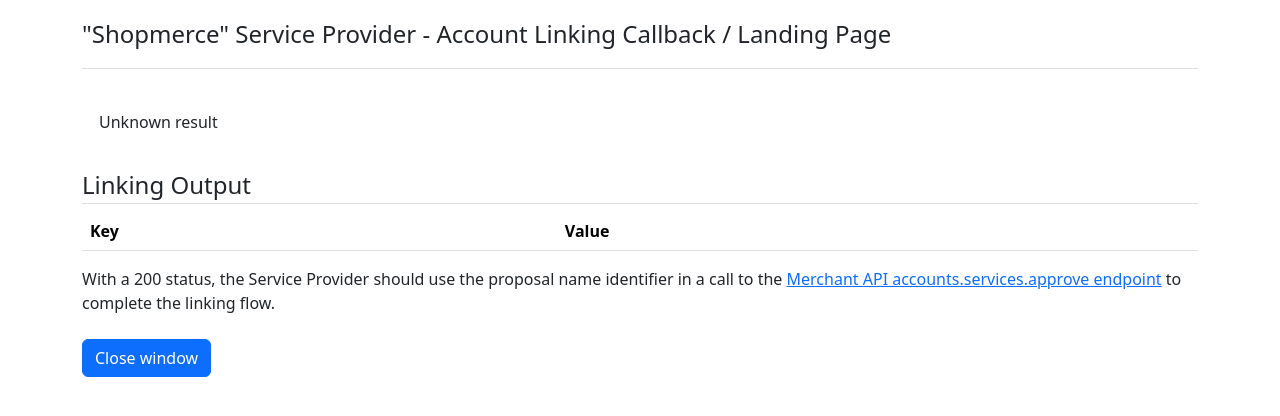
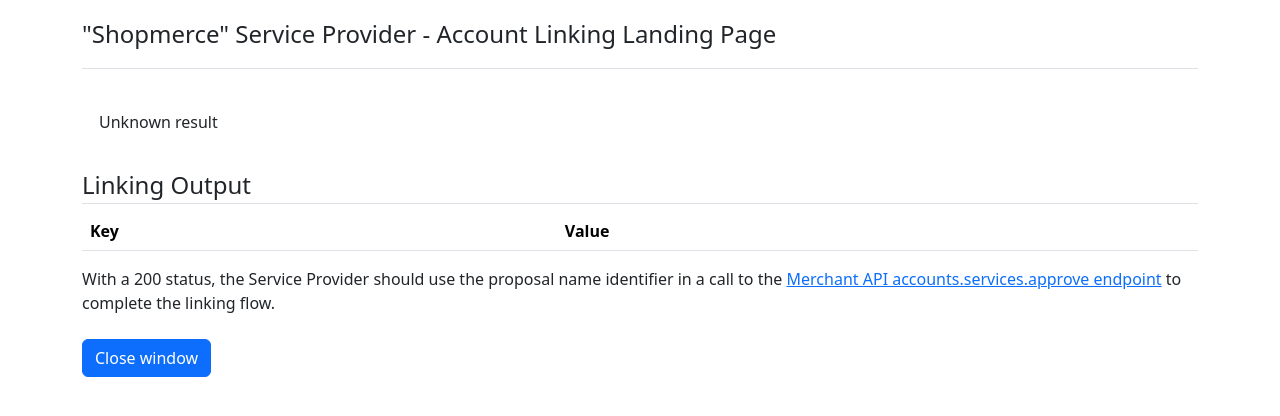
Before and after one commit to dwdii/dwdii.github.io, a Jekyll site: the page sp2/callback.html, which Jekyll copies as it is, in a window 1280 px wide. Shown: the top 416 px of the page. Built offline with Jekyll 4.4.1, drawn with Linux system fonts in a browser that asks for light colours.

Commit message:
Update header text for account linking page

```diff
--- a/sp2/callback.html
+++ b/sp2/callback.html
@@ -11,7 +11,7 @@
 <div class="container-xxl mt-7 pt-7">
   	<div class="container">
 		<header class="d-flex flex-wrap py-3 mb-4 border-bottom">
-			<span class="fs-4">"Shopmerce" Service Provider - Account Linking Callback / Landing Page</span>
+			<span class="fs-4">"Shopmerce" Service Provider - Account Linking Landing Page</span>
 		</header>
 	</div>
 	<div class="container">
```
